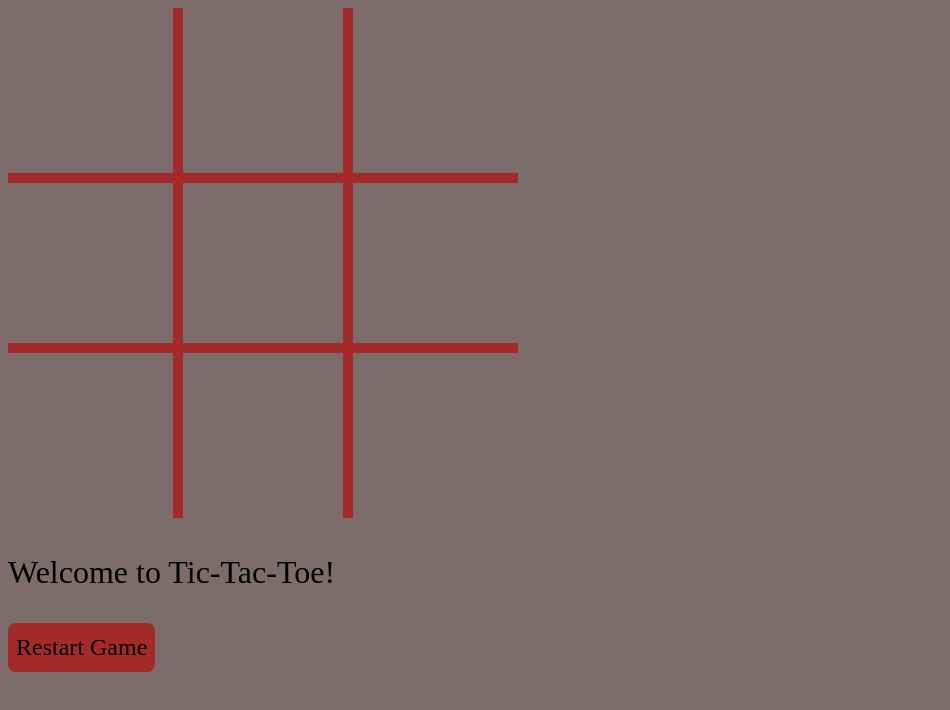
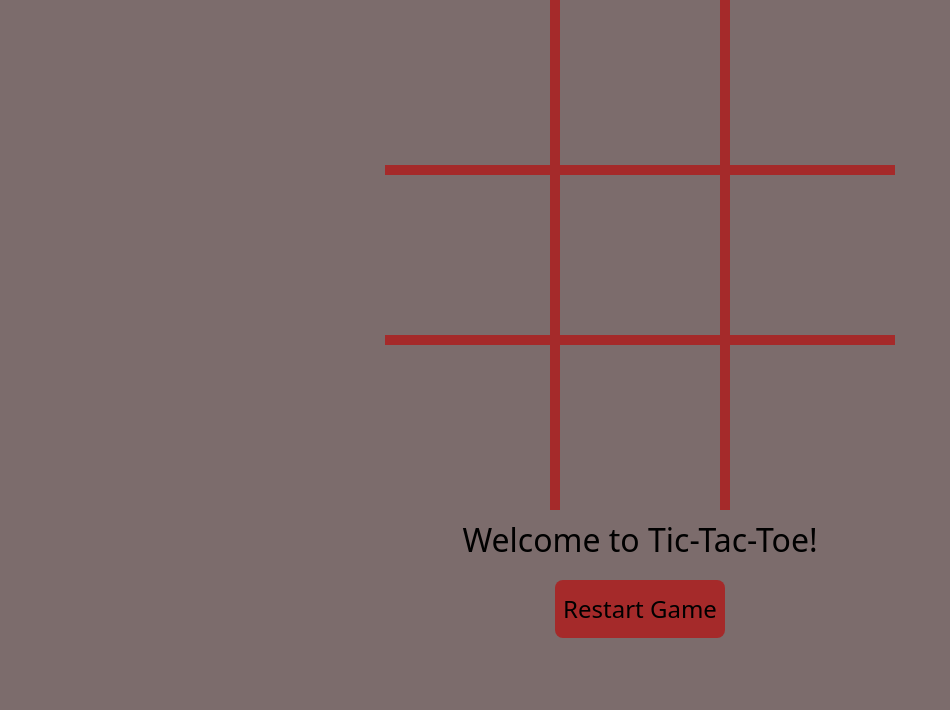
Before and after one commit to Vtourk/Thesisgame, a website: page tictactoe.html in a window 1280 px wide. Shown: the whole page, without its empty margins (0-950 px from the left). Drawn offline with nearby package versions, Linux system fonts and the light colour scheme; some packages are replaced by stand-ins of ours; a script that the page names is missing.

Commit message:
added bootrap classes in index.html

```diff
--- a/tictactoe.html
+++ b/tictactoe.html
@@ -5,14 +5,20 @@
     <meta http-equiv="X-UA-Compatible" content="IE=edge">
     <meta name="viewport" content="width=device-width, initial-scale=1.0">
     <title>Undergrade Thesis Tic Tac Toe</title>
+    <!-- css -->
+    <link href="https://cdn.jsdelivr.net/npm/bootstrap@5.2.1/dist/css/bootstrap.min.css" rel="stylesheet" integrity="sha384-iYQeCzEYFbKjA/T2uDLTpkwGzCiq6soy8tYaI1GyVh/UjpbCx/TYkiZhlZB6+fzT" crossorigin="anonymous">
     <link rel="stylesheet" href="tictactoe.css">
+
 </head>
 <body>
-    <canvas id="tictactoe" width="500" height="500"></canvas>
-    <p id="message">Welcome to Tic-Tac-Toe!</p>
-    <button id="restart">Restart Game</button>
-    <script type="module" src="tictactoe.js"></script>
-    <script src="//cdn.jsdelivr.net/npm/sweetalert2@11"></script>
-
+    <div class = "row">
+        <div class="col-xs-1" align="center">
+          <canvas id="tictactoe" width="500" height="500"></canvas>
+          <p id="message">Welcome to Tic-Tac-Toe!</p>
+         <button id="restart">Restart Game</button>
+          <script type="module" src="tictactoe.js"></script>
+         <script src="//cdn.jsdelivr.net/npm/sweetalert2@11"></script>
+        </div>
+    </div>
 </body>
 </html>
```
